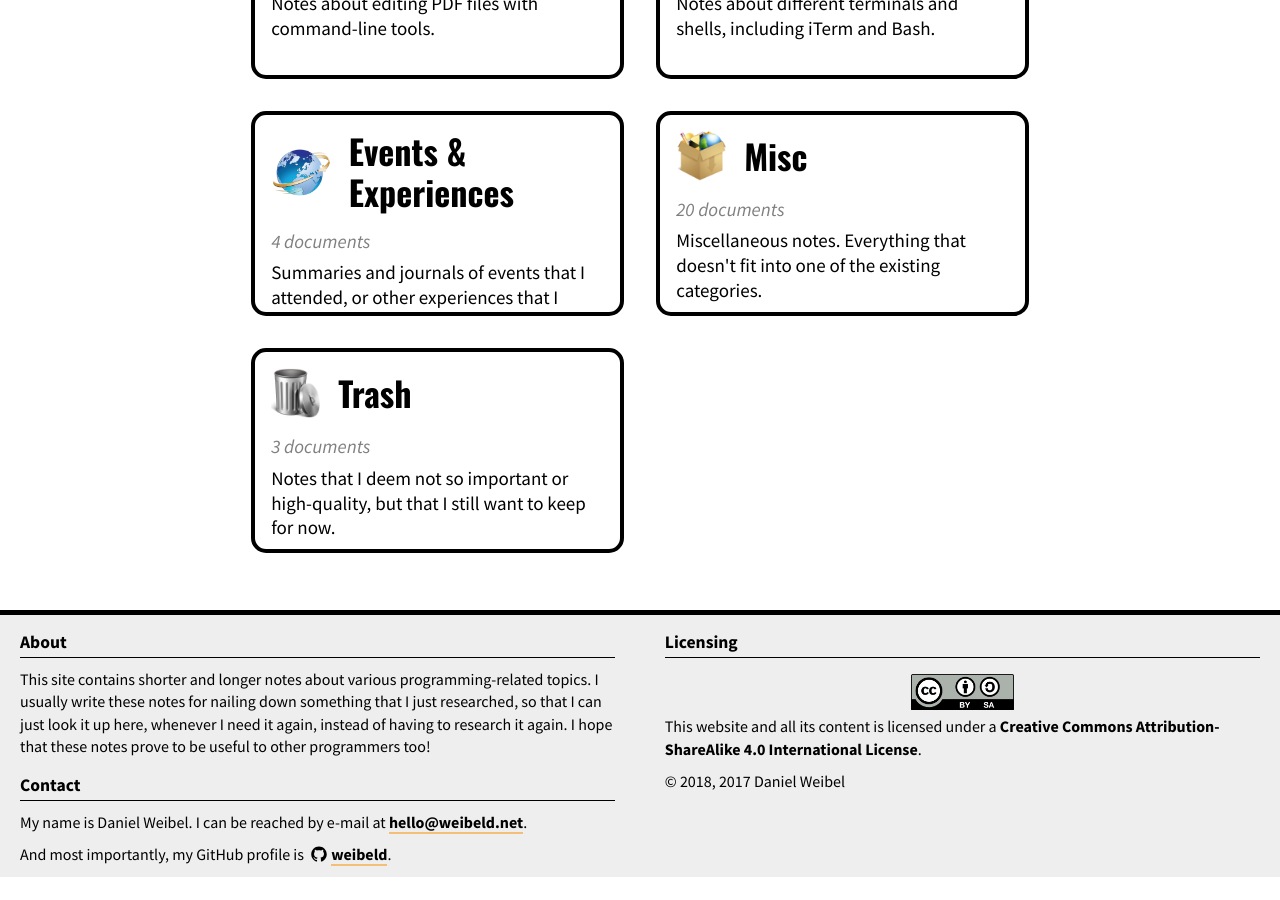
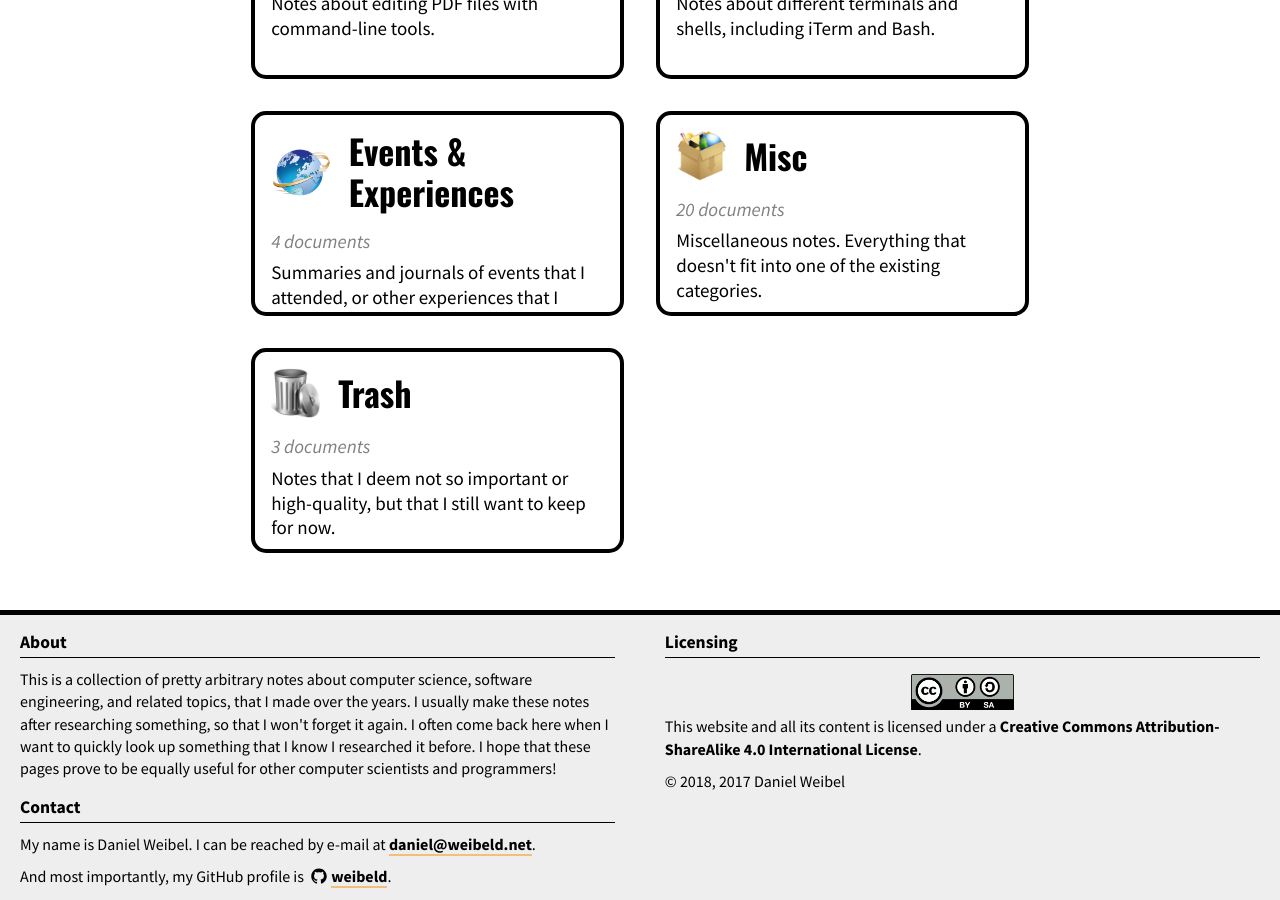
Before and after one commit to weibeld/OLD-weibeld-notes, a Jekyll site: the page built from index.md, in a window 1280 px wide and 900 px high, scrolled down 2369 px. Built offline with Jekyll 4.4.1, drawn with Linux system fonts in a browser that asks for light colours; some web fonts are replaced; before the commit the page ends 3246 px from its top, so only the background shows below that.

Commit message:
New "About" text in footer

```diff
--- a/_includes/footer.html
+++ b/_includes/footer.html
@@ -1,9 +1,9 @@
 <footer class="site-footer">
   <div id="footer-col-1">
     <h1 class="footer-heading">About</h1>
-    <p>This site contains shorter and longer notes about various programming-related topics. I usually write these notes for nailing down something that I just researched, so that I can just look it up here, whenever I need it again, instead of having to research it again. I hope that these notes prove to be useful to other programmers too!</p>
+    <p>This is a collection of pretty arbitrary notes about computer science, software engineering, and related topics, that I made over the years. I usually make these notes after researching something, so that I won't forget it again. I often come back here when I want to quickly look up something that I know I researched it before. I hope that these pages prove to be equally useful for other computer scientists and programmers!<p>
     <h1 class="footer-heading">Contact</h1>
-    <p>My name is Daniel Weibel. I can be reached by e-mail at <a href="mailto:hello@weibeld.net">hello@weibeld.net</a>.</p>
+    <p>My name is Daniel Weibel. I can be reached by e-mail at <a href="mailto:daniel@weibeld.net">daniel@weibeld.net</a>.</p>
     <p>And most importantly, my GitHub profile is
       <nobr><span class="icon-github">{% include icon-github.svg %}</span><a href="https://github.com/weibeld">weibeld</a></nobr>.</p>
   </div>
```
